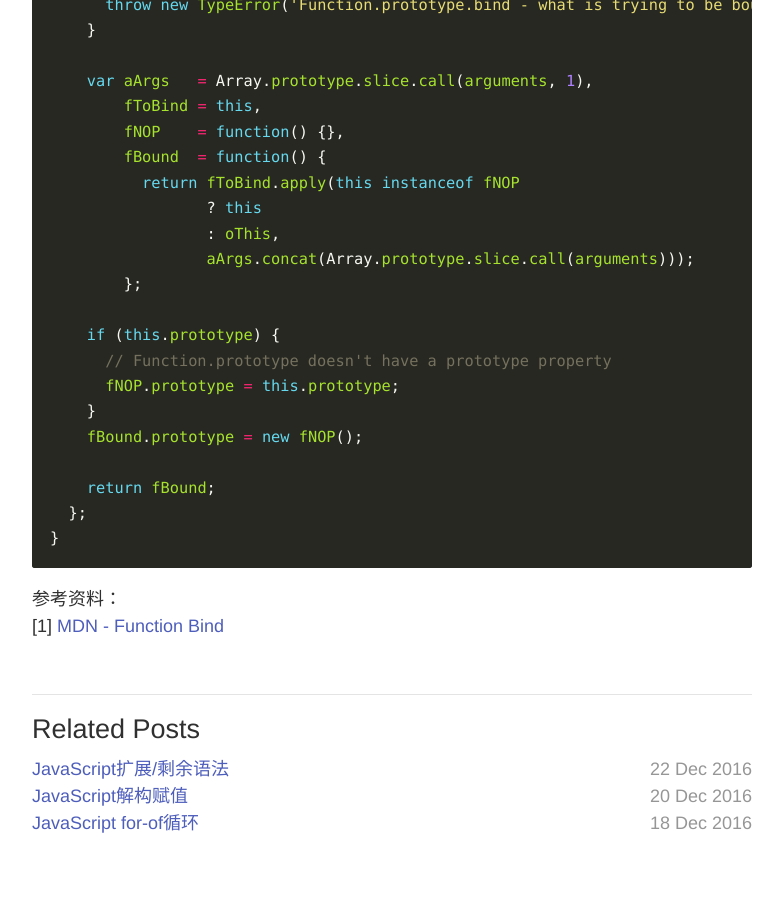
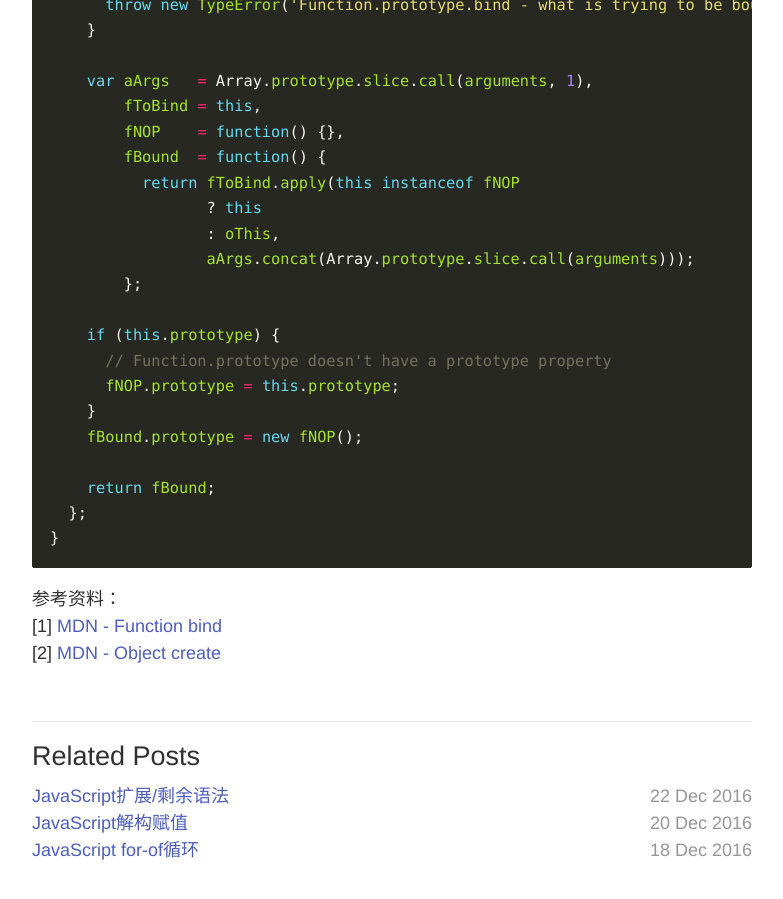
Before and after one commit to skylerlee/codelet, a Jekyll site: the page built from _posts/2016-12-25-javascript-bind.md, in a window 1280 px wide and 900 px high, scrolled down 1798 px. Shown: the whole window, without its empty margins (248-1031 px from the left). Built offline with Jekyll 4.4.1, drawn with Linux system fonts in a browser that asks for light colours; before the commit the page ends 2671 px from its top, so only the background shows below that.

Commit message:
Update refs

````diff
--- a/_posts/2016-12-25-javascript-bind.md
+++ b/_posts/2016-12-25-javascript-bind.md
@@ -97,4 +97,5 @@ if (!Function.prototype.bind) {
 ```
 
 参考资料：
-[1] [MDN - Function Bind](https://developer.mozilla.org/en-US/docs/Web/JavaScript/Reference/Global_Objects/Function/bind)
+[1] [MDN - Function bind](https://developer.mozilla.org/en-US/docs/Web/JavaScript/Reference/Global_Objects/Function/bind)
+[2] [MDN - Object create](https://developer.mozilla.org/en-US/docs/Web/JavaScript/Reference/Global_Objects/Object/create)
````
